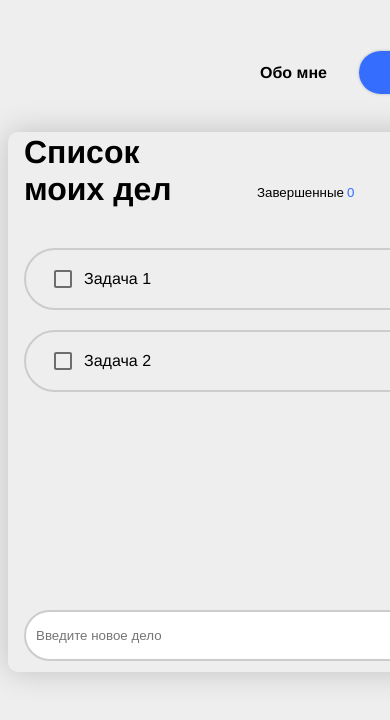
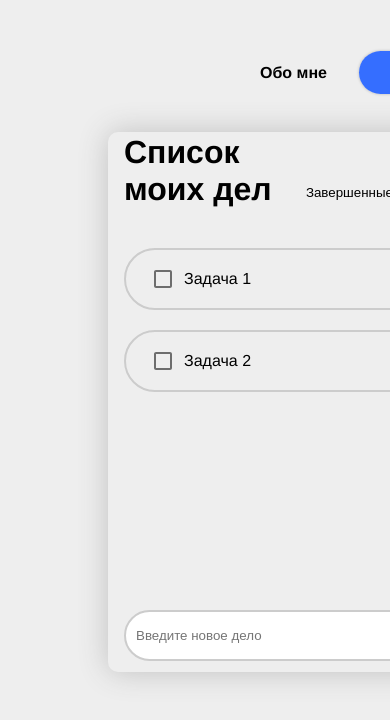
Before and after one commit to Ayana-js/ReactJs, a React (Create React App) app: page /todo in a window 390 px wide. Shown: the top 720 px of the page. Built offline with nearby package versions, Linux system fonts and the light colour scheme.

Commit message:
no message

```diff
--- a/src/components/InputItem/InputItem.module.css
+++ b/src/components/InputItem/InputItem.module.css
@@ -74,5 +74,6 @@
 @media (min-width:200px) and (max-width: 1900px) {
   .wrap {
     top: 610px;
+    width: 480px;
   }
 }
--- a/src/components/Todo/Todo.module.css
+++ b/src/components/Todo/Todo.module.css
@@ -87,3 +87,9 @@
     height: 200px;
   }
 }
+
+@media (max-width: 1200px) {
+  .wrap {
+    width: 500px;
+  }
+}
```
